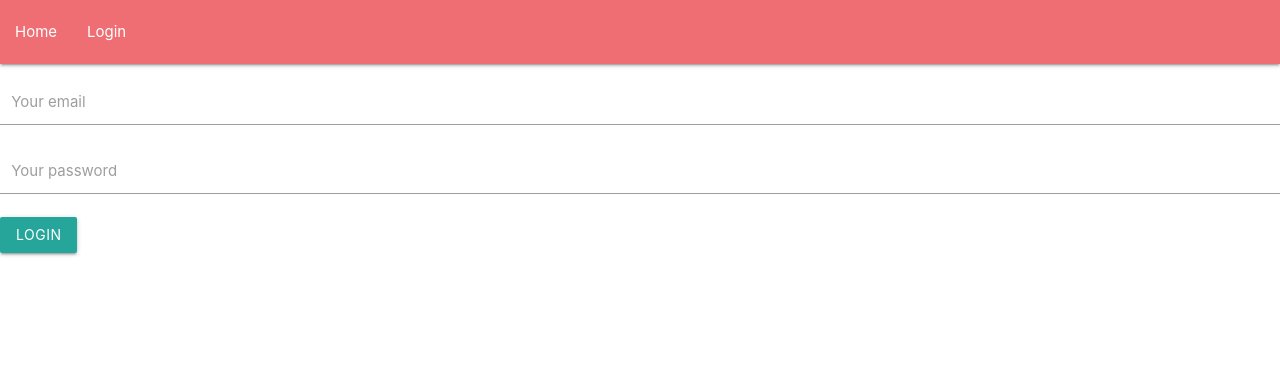
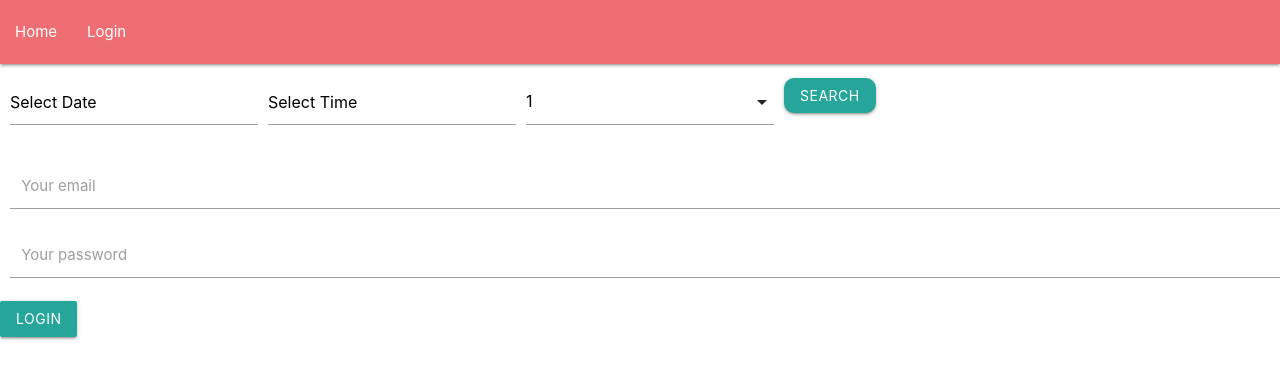
Before and after one commit to sendarainy/cookingbooking-project, a React (Create React App) app in the folder client/: page /login in a window 1280 px wide. Shown: the top 378 px of the page. Built offline with nearby package versions, Linux system fonts and the light colour scheme.

Commit message:
not finished

```diff
--- a/client/src/App.js
+++ b/client/src/App.js
@@ -7,6 +7,7 @@ import { Provider } from 'react-redux'
 import store from './store'
 import Home from './components/pages/Home'
 import Login from './components/pages/Login'
+import FilterBar from './components/FilterBar/FilterBar'
 
 
 
@@ -18,6 +19,7 @@ function App() {
           <NavItem href='/'>Home</NavItem>
           <NavItem href='/login'>Login</NavItem>
         </Navbar>
+        <FilterBar />
         <Switch>
           <Route path='/' exact component={Home} />
           <Route path='/login' component={Login} />
--- /dev/null
+++ b/client/src/components/FilterBar/FilterBar-style.css
@@ -0,0 +1,45 @@
+.filterBar {
+  /* margin: 10px; */
+  display: flex;
+}
+
+.button {
+  margin-top: 14px;
+  margin-left: 10px;
+  border-radius: 10px;
+  height: 35px;
+}
+
+.date {
+  /* margin-top: 10px; */
+  margin-left: 10px;
+  width:150px;
+  height: 35px;
+  border-radius: 10px;
+  background: white;
+}
+
+.datepicker-date-display {
+  background-color: gray;
+}
+.datepicker-done {
+  color: gray;
+}
+.datepicker-cancel {
+  color: gray;
+}
+.timepicker-close {
+  color: gray;
+}
+/* .timepicker-tick {
+
+} */
+
+.timepicker-digital-display {
+  background-color: gray;
+}
+.input-field {
+  text-align: center;
+  margin-left: 10px;
+  border-radius: 10px;
+}
--- /dev/null
+++ b/client/src/components/FilterBar/FilterBar.jsx
@@ -0,0 +1,71 @@
+import React, { Component } from 'react'
+import './FilterBar-style.css'
+import { Button, TimePicker, Select, DatePicker, Range } from 'react-materialize'
+
+export default class FilterBar extends Component {
+  constructor() {
+    super()
+    this.state = {
+      date: '',
+      time: ''
+    }
+  }
+
+  // componentDidMount = async () => {
+  //   let resp = await fetch('/', {
+  //     headers : {
+  //       'Content-Type': 'application/json',
+  //       'Accept': 'application/json'
+  //      }
+  //   })
+  //   let json = await resp.json()
+  //   console.log(json);
+  // }
+
+  render() {
+    return (
+      <div className='filterBar'>
+
+        {/* <Range min="0" max="100" name="points" name='lalala'/> */}
+
+        <DatePicker className='date' value='Select Date'
+        options={{
+          autoClose: true,
+          format: 'mmmm dd, yyyy',
+          // setDefaultDate: true,
+        }}
+        onChange={ (date) => {
+          this.setState({
+            date: date
+          });
+          console.log(this.state)
+        }}
+        />
+
+        <TimePicker className='date' value='Select Time'
+        options={{
+          autoClose: true,
+        }}
+        onChange={ (time) => {
+          this.setState({
+            time: time
+          });
+          console.log(this.state)
+        }}
+        />
+            <Select value="number">
+              <option value="1">
+              1
+              </option>
+              <option value="2">
+              2
+              </option>
+              <option value="3">
+              3
+              </option>
+            </Select>
+        <Button className='button'>Search</Button>
+      </div>
+    )
+  }
+}
```
Also changed, not shown: 2 other files (tests, documents, lock files or other folders).
